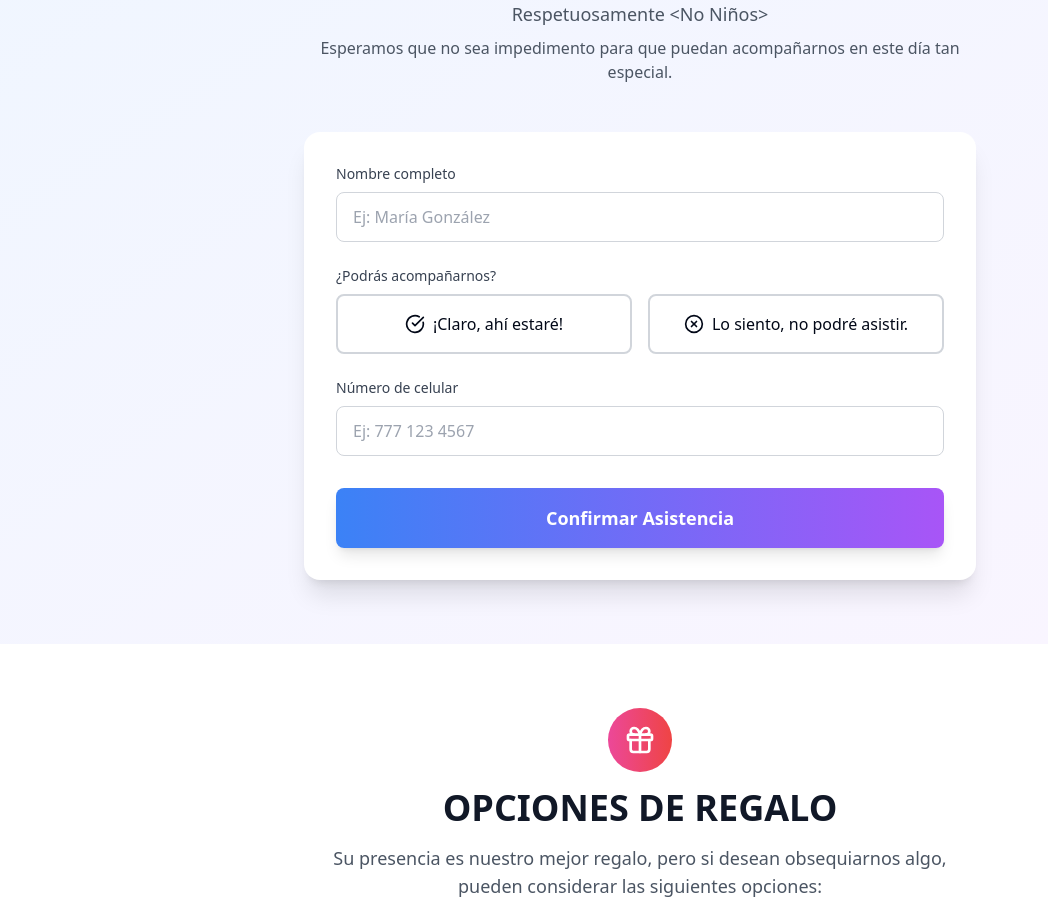
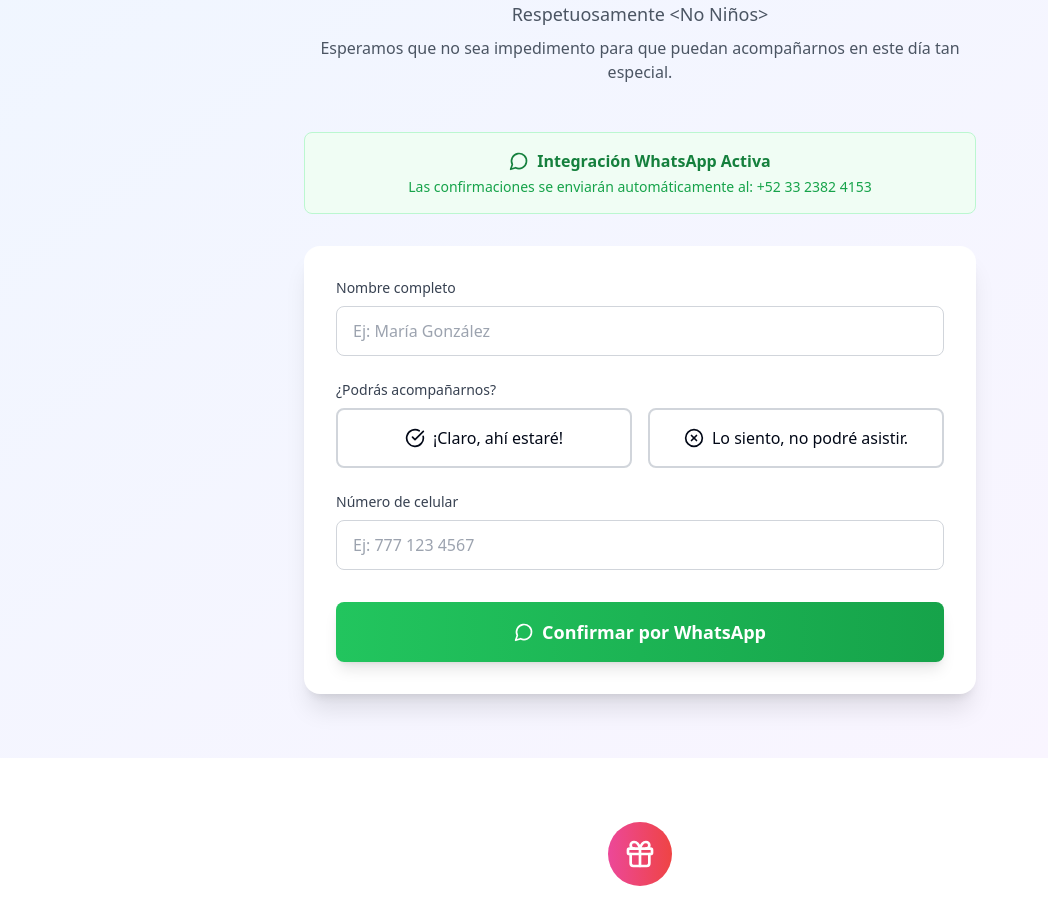
Before and after one commit to ROR2022/boda-premium-arodi, a Next.js app: page / in a window 1280 px wide. Shown: the part 6120-7027 px from the top of the page, without its empty margins (0-1048 px from the left). Built offline with nearby package versions, Linux system fonts and the light colour scheme; a web font is replaced by a local one.

Commit message:
whatsapp

```diff
--- a/components/demo/boda/basic/BasicAttendance.tsx
+++ b/components/demo/boda/basic/BasicAttendance.tsx
@@ -1,7 +1,7 @@
 "use client"
 
 import { useState } from 'react'
-import { Users, CheckCircle, XCircle } from 'lucide-react'
+import { Users, CheckCircle, XCircle, MessageCircle } from 'lucide-react'
 import { basicDemoData } from './data/basic-demo-data'
 
 export function BasicAttendance() {
@@ -15,9 +15,43 @@ export function BasicAttendance() {
 
   const handleSubmit = (e: React.FormEvent) => {
     e.preventDefault()
+
+    // Formatear mensaje para WhatsApp
+    const message = formatWhatsAppMessage(formData)
+
+    // Enviar por WhatsApp
+    sendWhatsAppMessage(message)
+
+    // Mostrar confirmación
     setIsSubmitted(true)
-    // En un demo real, aquí se enviaría la información
-    console.log('Datos de confirmación:', formData)
+  }
+
+  const formatWhatsAppMessage = (data: typeof formData) => {
+    const attendanceStatus = data.response === 'yes' ? '✅ SÍ ASISTIRÉ' : '❌ NO PODRÉ ASISTIR'
+    const companionsText = data.response === 'yes' && data.companions
+      ? `\n👥 *Acompañantes:* ${data.companions}`
+      : ''
+
+    return `🎊 *CONFIRMACIÓN DE ASISTENCIA - BODA VERO & ARODI* 🎊
+
+👤 *Nombre:* ${data.name}
+📞 *Teléfono:* ${data.phone}
+💒 *Asistencia:* ${attendanceStatus}${companionsText}
+
+📅 *Fecha:* Sábado 4 de Octubre 2025
+⛪ *Ceremonia:* 13:00 hrs - Casa de oración
+🎉 *Recepción:* 18:30 hrs - La Altanera
+
+¡Gracias por confirmar! 💕`
+  }
+
+  const sendWhatsAppMessage = (message: string) => {
+    const phoneNumber = '5233238241535' // +52 33 2382 4153 (formato internacional sin + y espacios)
+    const encodedMessage = encodeURIComponent(message)
+    const whatsappUrl = `https://wa.me/${phoneNumber}?text=${encodedMessage}`
+
+    // Abrir WhatsApp en nueva ventana
+    window.open(whatsappUrl, '_blank')
   }
 
   const handleInputChange = (field: string, value: string) => {
@@ -42,6 +76,17 @@ export function BasicAttendance() {
           </p>
           <p className="text-gray-600">
             {basicDemoData.attendance.subtitle}
+          </p>
+        </div>
+
+        {/* Demo Info */}
+        <div className="bg-green-50 border border-green-200 rounded-lg p-4 mb-8 text-center">
+          <div className="flex items-center justify-center gap-2 text-green-700">
+            <MessageCircle className="w-5 h-5" />
+            <span className="font-semibold">Integración WhatsApp Activa</span>
+          </div>
+          <p className="text-green-600 text-sm mt-1">
+            Las confirmaciones se enviarán automáticamente al: +52 33 2382 4153
           </p>
         </div>
 
@@ -135,9 +180,10 @@ export function BasicAttendance() {
             {/* Botón de envío */}
             <button
               type="submit"
-              className="w-full bg-gradient-to-r from-blue-500 to-purple-500 text-white py-4 rounded-lg font-semibold text-lg hover:from-blue-600 hover:to-purple-600 transition-all duration-300 shadow-lg"
+              className="w-full bg-gradient-to-r from-green-500 to-green-600 text-white py-4 rounded-lg font-semibold text-lg hover:from-green-600 hover:to-green-700 transition-all duration-300 shadow-lg flex items-center justify-center gap-2"
             >
-              Confirmar Asistencia
+              <MessageCircle className="w-5 h-5" />
+              Confirmar por WhatsApp
             </button>
           </form>
         ) : (
@@ -147,11 +193,11 @@ export function BasicAttendance() {
               <CheckCircle className="w-8 h-8 text-green-600" />
             </div>
             <h3 className="text-2xl font-bold text-gray-900 mb-4">
-              ¡Gracias por confirmar!
+              ¡Confirmación Enviada por WhatsApp!
             </h3>
             <p className="text-gray-600 mb-6">
-              Hemos recibido tu confirmación de asistencia.
-              Te esperamos en nuestro día especial.
+              Tu confirmación de asistencia se ha enviado exitosamente por WhatsApp.
+              ¡Te esperamos en nuestro día especial! 💕
             </p>
             <button
               onClick={() => {
```
